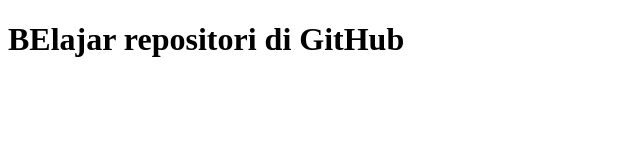
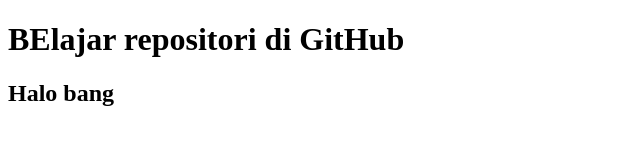
Before and after one commit to david-manalu/belajar, a plain HTML site: page index.html in a window 1280 px wide. Shown: the whole page, without its empty margins (0-640 px from the left). Drawn offline with Linux system fonts and the light colour scheme.

Commit message:
update index.html

```diff
--- a/index.html
+++ b/index.html
@@ -8,5 +8,6 @@
 </head>
 <body>
     <h1>BElajar repositori di GitHub</h1>
+    <h2>Halo bang</h2>
 </body>
 </html>
```
